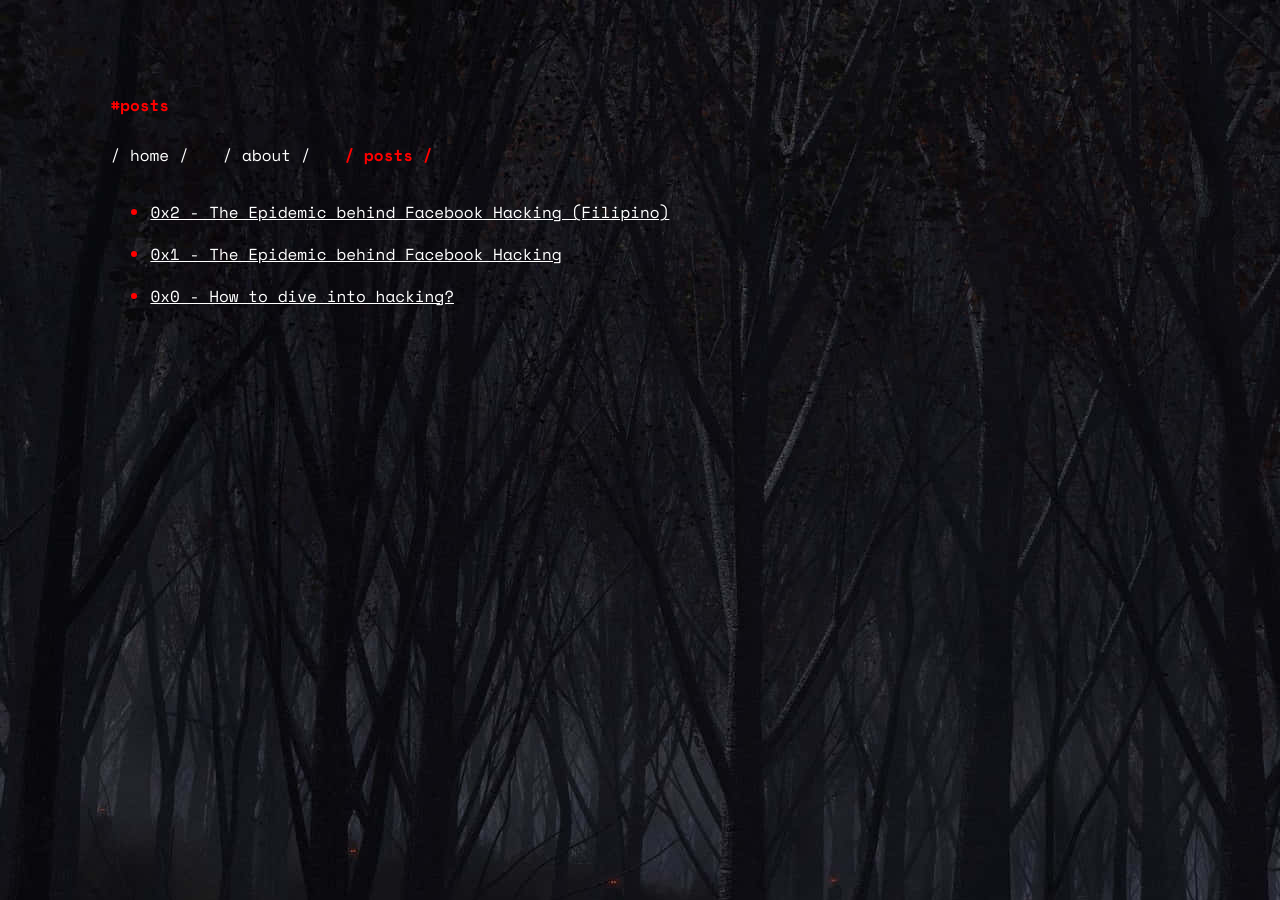
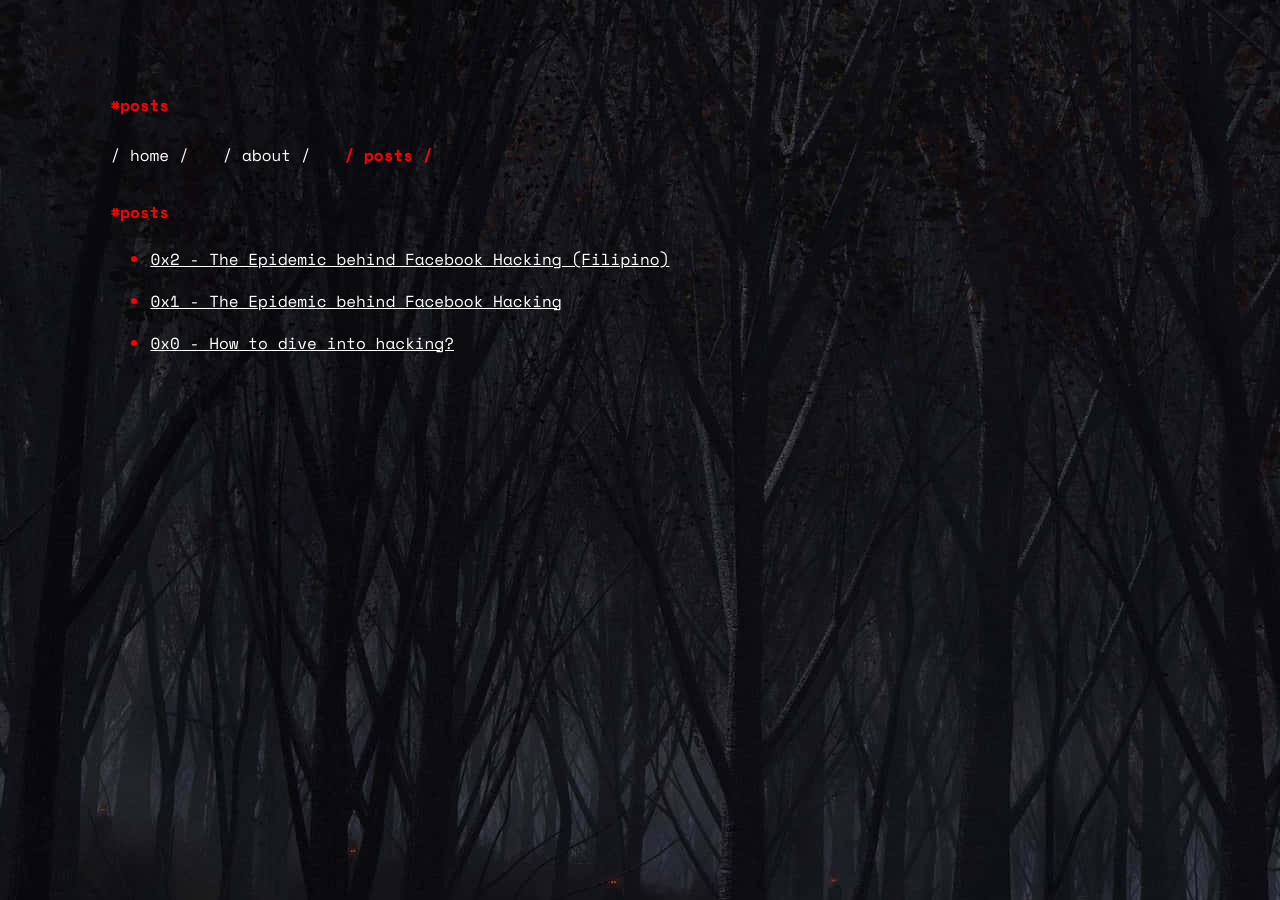
Before and after one commit to azraeldeathangel/azraeldeathangel.github.io, a Jekyll site: the page built from posts.html, in a window 1280 px wide. Built offline with Jekyll 4.4.1, drawn with Linux system fonts in a browser that asks for light colours.

Commit message:
Update posts.html

```diff
--- a/posts.html
+++ b/posts.html
@@ -1,10 +1,10 @@
 ---
 layout: default
-title: #posts
+title: posts
 ---
 
 <section>
-    <h1 class="blog-title">{{ page.title }}</h1>
+    <h4 class="blog-title">#posts</h4>
     <ul class="blogs">
         {% for post in site.posts %}
             <li class="blog-item">
```
